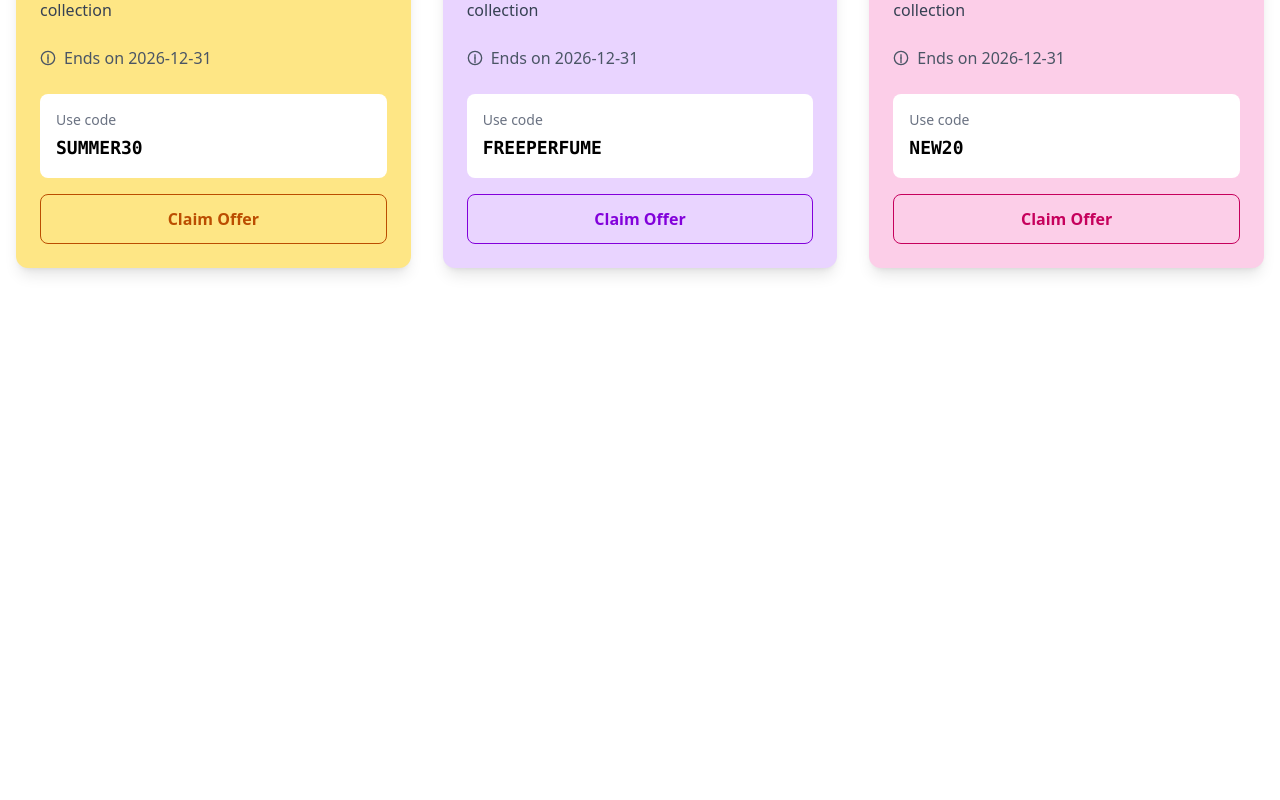
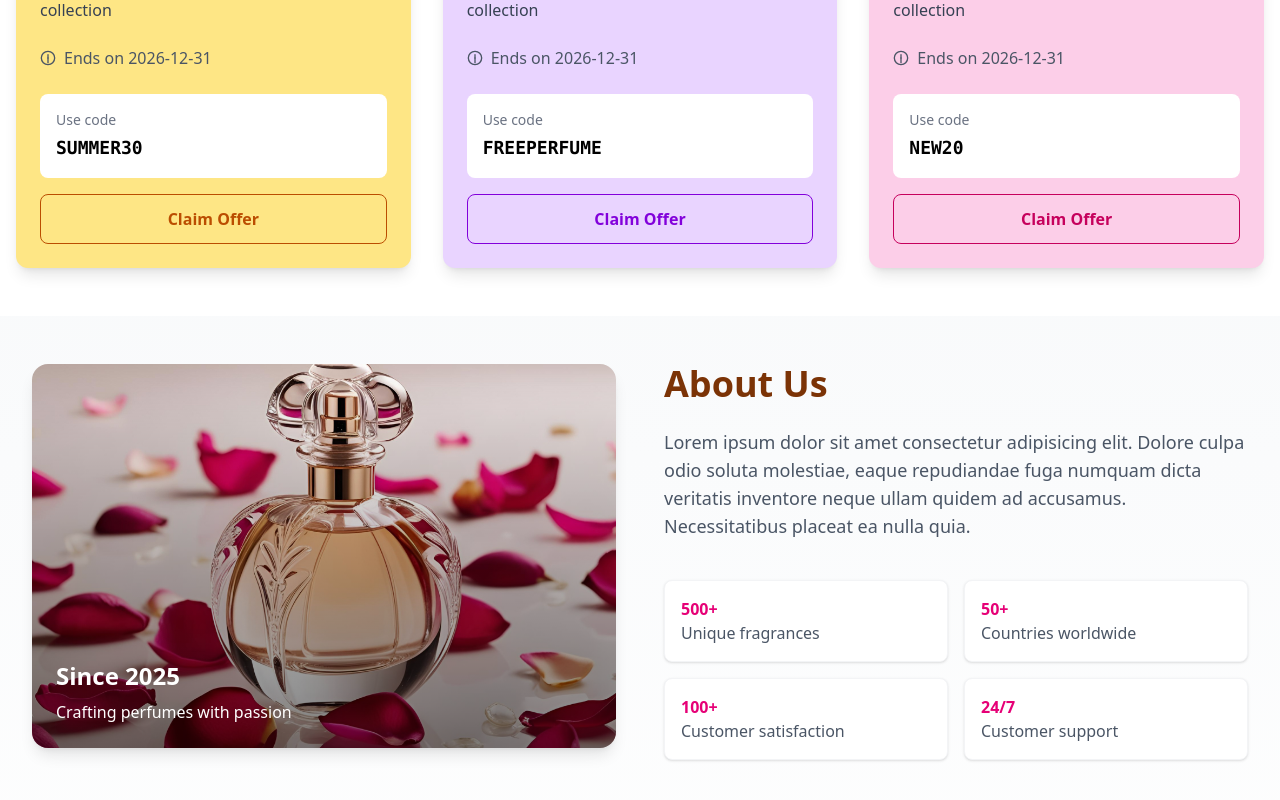
Before and after one commit to thanhphucnguyen1810/theaurora-perfume-vue, a Vue app: page / in a window 1280 px wide. Shown: the part 2388-3188 px from the top of the page. Before the commit the page ends 2704 px from the top, so only its background shows below. Built offline with nearby package versions, Linux system fonts and the light colour scheme.

Commit message:
feat: add About Us section

```diff
--- a/src/App.vue
+++ b/src/App.vue
@@ -6,10 +6,12 @@
     <Products />
     <Categories />
     <Offers />
+    <About />
   </div>
 </template>
 
 <script setup>
+import About from './components/About.vue'
 import Categories from './components/Categories.vue'
 import Header from './components/Header.vue'
 import Hero from './components/Hero.vue'
--- /dev/null
+++ b/src/components/About.vue
@@ -0,0 +1,82 @@
+<template>
+  <div
+    id="about"
+    class="min-h-screen scroll-mt-20 bg-linear-to-b from-gray-50 to-white py-12 px-4 sm:px-6 lg:px-8"
+  >
+    <div class="max-w-7xl mx-auto">
+      <div class="flex flex-col lg:flex-row gap-12 mb-20">
+        <!-- Image Section -->
+        <div class="lg:w-1/2">
+          <div class="relative rounded-2xl overflow-hidden h-96 shadow-lg">
+            <img
+              :src="product"
+              alt="Luxury perfume"
+              class="w-full h-full object-cover"
+            >
+            <div class="absolute inset-0 bg-linear-to-t from-black to-transparent opacity-50" />
+            <div class="absolute bottom-0 left-0 p-6 text-white">
+              <h3 class="text-2xl font-bold">
+                Since 2025
+              </h3>
+              <p class="mt-2">
+                Crafting perfumes with passion
+              </p>
+            </div>
+          </div>
+        </div>
+
+        <!-- Text Content -->
+        <div class="lg:w-1/2 flex flex-col justify-center">
+          <h2 class="text-4xl font-bold text-amber-900 mb-6">
+            About Us
+          </h2>
+          <p class="text-lg text-gray-600 mb-6">
+            Lorem ipsum dolor sit amet consectetur adipisicing elit. Dolore culpa odio soluta molestiae, eaque repudiandae fuga numquam dicta veritatis inventore neque ullam quidem ad accusamus. Necessitatibus placeat ea nulla quia.
+          </p>
+          <div class="grid grid-cols-2 gap-4 mt-4">
+            <div class="bg-white p-4 rounded-lg shadow-sm border border-gray-100">
+              <h4 class="font-semibold text-pink-600">
+                500+
+              </h4>
+              <p class="text-gray-600">
+                Unique fragrances
+              </p>
+            </div>
+
+            <div class="bg-white p-4 rounded-lg shadow-sm border border-gray-100">
+              <h4 class="font-semibold text-pink-600">
+                50+
+              </h4>
+              <p class="text-gray-600">
+                Countries worldwide
+              </p>
+            </div>
+
+            <div class="bg-white p-4 rounded-lg shadow-sm border border-gray-100">
+              <h4 class="font-semibold text-pink-600">
+                100+
+              </h4>
+              <p class="text-gray-600">
+                Customer satisfaction
+              </p>
+            </div>
+
+            <div class="bg-white p-4 rounded-lg shadow-sm border border-gray-100">
+              <h4 class="font-semibold text-pink-600">
+                24/7
+              </h4>
+              <p class="text-gray-600">
+                Customer support
+              </p>
+            </div>
+          </div>
+        </div>
+      </div>
+    </div>
+  </div>
+</template>
+
+<script setup>
+import product from '../assets/product.png'
+
+</script>
```
